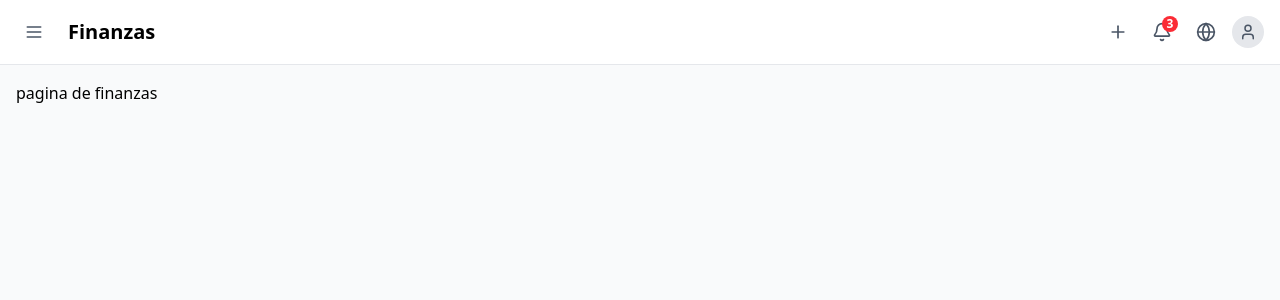
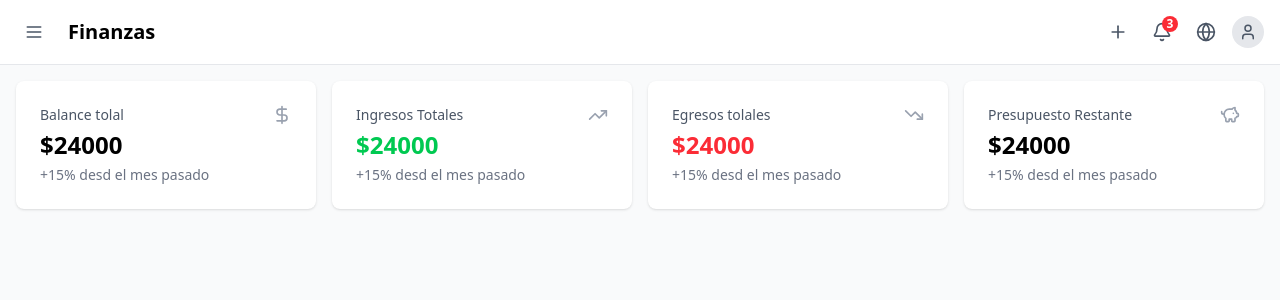
Before and after one commit to Medina-Euclides/Campo-Gestion, a React (Vite) app: page /app/finanzas in a window 1280 px wide. Shown: the top 300 px of the page. Built offline with nearby package versions, Linux system fonts and the light colour scheme.

Commit message:
colacando cards en pagina de finanzas

```diff
--- a/src/pages/FinancesPage.tsx
+++ b/src/pages/FinancesPage.tsx
@@ -2,8 +2,43 @@
  * pagina donde se renderizan los componentes finanzas
  */
 
+import { DollarSign, PiggyBank, TrendingDown, TrendingUp } from "lucide-react";
+import { StatCard } from "../components/dashboard/StatCard";
+
 export function FinancesPage() {
     return(
-      <h1>pagina de finanzas</h1>
+      <div className="space-y-6">
+        <div className="grid grid-cols-1 md:grid-cols-2 lg:grid-cols-4 gap-4">
+          <StatCard
+          title="Balance tolal"
+          value="$24000"
+          change="+15% desd el mes pasado"
+          icon={<DollarSign size={20}/>}
+          />
+
+          <StatCard
+          title="Ingresos Totales"
+          value="$24000"
+          valueClassName="text-green-500"
+          change="+15% desd el mes pasado"
+          icon={<TrendingUp size={20}/>}
+          />
+
+          <StatCard
+          title="Egresos tolales"
+          value="$24000"
+          valueClassName="text-red-500"
+          change="+15% desd el mes pasado"
+          icon={<TrendingDown size={20}/>}
+          />
+
+          <StatCard
+          title="Presupuesto Restante"
+          value="$24000"
+          change="+15% desd el mes pasado"
+          icon={<PiggyBank size={20}/>}
+          />
+        </div>
+      </div>
     )
   }
```
